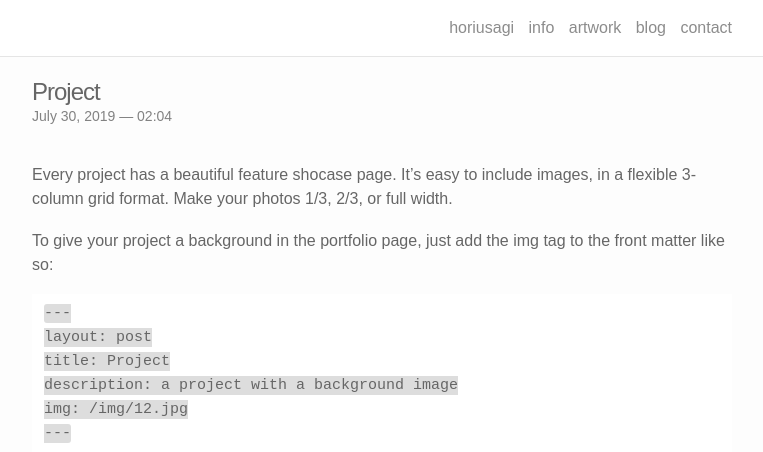
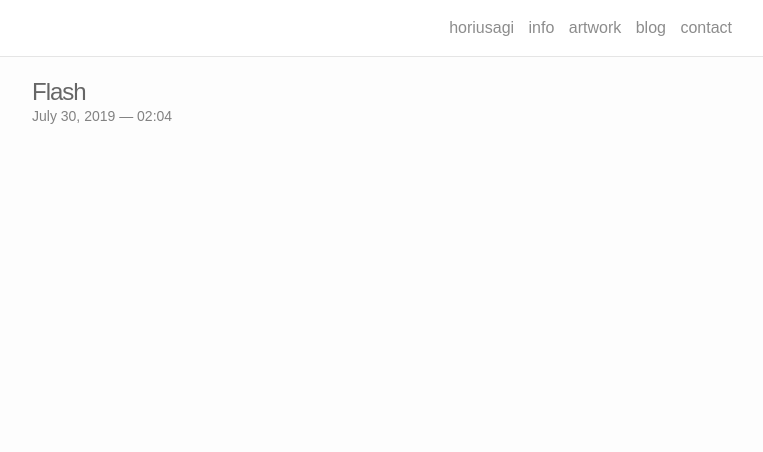
Before and after one commit to horiusagi/horiusagi.github.io, a Jekyll site: the page built from _portfolio/4_project.markdown, in a window 1280 px wide and 1400 px high. Shown: the top 452 px of the window, without its empty margins (258-1021 px from the left). Built offline with Jekyll 4.4.1, drawn with Linux system fonts in a browser that asks for light colours; nearby versions of some CDN libraries; some of the changed text lies outside the part shown; grey boxes are pictures that could not be loaded.

Commit message:
latest changes

```diff
--- a/_portfolio/2_project.markdown
+++ b/_portfolio/2_project.markdown
@@ -1,7 +1,7 @@
 ---
 layout: post
-title: Project
-description: a project with a background image
+title: 花鳥画
+description: Flower and Bird Painting
 img: /img/2.jpg
 ---
 
--- a/_portfolio/4_project.markdown
+++ b/_portfolio/4_project.markdown
@@ -1,55 +1,6 @@
 ---
 layout: post
-title: Project
-description: another without an image
-img:
+title: Flash
+description: custom tattoo designs
+img: /img/tengu.jpg
 ---
-
-Every project has a beautiful feature shocase page. It's easy to include images, in a flexible 3-column grid format. Make your photos 1/3, 2/3, or full width.
-
-To give your project a background in the portfolio page, just add the img tag to the front matter like so:
-
-	---
-	layout: post
-	title: Project
-	description: a project with a background image
-	img: /img/12.jpg
-	---
-
-
-<div class="img_row">
-	<img class="col one" src="{{ site.baseurl }}/img/1.jpg" alt="" title="example image"/>
-	<img class="col one" src="{{ site.baseurl }}/img/2.jpg" alt="" title="example image"/>
-	<img class="col one" src="{{ site.baseurl }}/img/3.jpg" alt="" title="example image"/>
-</div>
-<div class="col three caption">
-	Caption photos easily. On the left, a road goes through a tunnel. Middle, leaves artistically fall in a hipster photoshoot. Right, in another hipster photoshoot, a lumberjack grasps a handful of pine needles.
-</div>
-<div class="img_row">
-	<img class="col three" src="{{ site.baseurl }}/img/5.jpg" alt="" title="example image"/>
-</div>
-<div class="col three caption">
-	This image can also have a caption. It's like magic.
-</div>
-
-You can also put regular text between your rows of images. Say you wanted to write a little bit about your project before you posted the rest of the images. You describe how you toiled, sweated, *bled* for your project, and then.... you reveal it's glory in the next row of images.
-
-
-<div class="img_row">
-	<img class="col two" src="{{ site.baseurl }}/img/6.jpg" alt="" title="example image"/>
-	<img class="col one" src="{{ site.baseurl }}/img/11.jpg" alt="" title="example image"/>
-</div>
-<div class="col three caption">
-	You can also have artistically styled 2/3 + 1/3 images, like these.
-</div>
-
-
-<br/><br/><br/>
-
-
-The code is simple. Just add a col class to your image, and another class specifying the width: one, two, or three columns wide. Here's the code for the last row of images above:
-
-	<div class="img_row">
-	  <img class="col two" src="/img/6.jpg"/>
-	  <img class="col one" src="/img/11.jpg"/>
-	</div>
--- a/_sass/_base.scss
+++ b/_sass/_base.scss
@@ -18,7 +18,7 @@
 $nav-height:                    56px;
 
 /* portfolio tinkering */
-$img_spacing: 5px;
+$img_spacing: 8px;
 $img_height: 275px;
 $caption_font_size: 12px;
 $caption_color: #aaa;
--- a/_sass/_layout.scss
+++ b/_sass/_layout.scss
@@ -203,7 +203,7 @@
 float: left;
 vertical-align: middle;
 box-sizing: border-box;
-padding: 10px;
+padding: 8px;
 }
 .thumbnail{
 width: 100%;
@@ -246,7 +246,7 @@
 }
 .img_row{
 height: 100%;                  /*$img_height; */
-width: 100%;
+width: 100;
 overflow: hidden;
 box-sizing:border-box;
 padding: $img_spacing;
--- /dev/null
+++ b/ig_scss/scss/style.scss
@@ -0,0 +1,62 @@
+body {
+  padding: 30px 0;
+  position: relative;
+}
+
+.gallery {
+  width: 600px;
+  margin: auto;
+  border-radius: 3px;
+  overflow: hidden;
+  //position: relative;
+}
+.img-c {
+  width: 200px;
+  height: 200px;
+  float: left;
+  position: relative;
+  overflow: hidden;
+}
+
+.img-w {
+  position: absolute;
+  width: 100%;
+  height: 100%;
+  background-size: cover;
+  background-position: center;
+  cursor: pointer;
+  transition: transform ease-in-out 300ms;
+}
+
+.img-w img {
+  display: none;
+}
+
+.img-c {
+    transition: width ease 400ms, height ease 350ms, left cubic-bezier(0.4, 0, 0.2, 1) 420ms, top cubic-bezier(0.4, 0, 0.2, 1) 420ms;
+}
+
+.img-c:hover .img-w {
+  transform: scale(1.08);
+  transition: transform cubic-bezier(0.4, 0, 0.2, 1) 450ms;
+}
+
+.img-c.active {
+  width: 100% !important;
+  height: 100% !important;
+  position: absolute;
+  z-index: 2;
+  //transform: translateX(-50%);
+}
+
+.img-c.postactive {
+  position: absolute;
+  z-index: 2;
+  pointer-events: none;
+}
+
+.img-c.active.positioned {
+  left: 0 !important;
+  top: 0 !important;
+  transition-delay: 50ms;
+}
--- a/index.html
+++ b/index.html
@@ -9,8 +9,8 @@
       </div>
 
 <div class="img_row">
-  <img class="col three" src="{{ site.baseurl }}/img/tengu.jpg" alt="" title=""/>
-</Div>
+  <center><img src="/img/portfo1_luckymalletcard.jpg" style="width:50%; height: 50%" alt="" title=""/></centre>
+</div>
     <br/>
       <br/>
         <hr>
```
Also changed, not shown: _portfolio/1_project.markdown (+26 -48 lines), ig_css/style.css (added, +62 -0 lines), js/index.js (added, +39 -0 lines), img/portfo1_luckymalletcard.jpg (added), img/portfo1_usaginoryuu.jpg (added).
